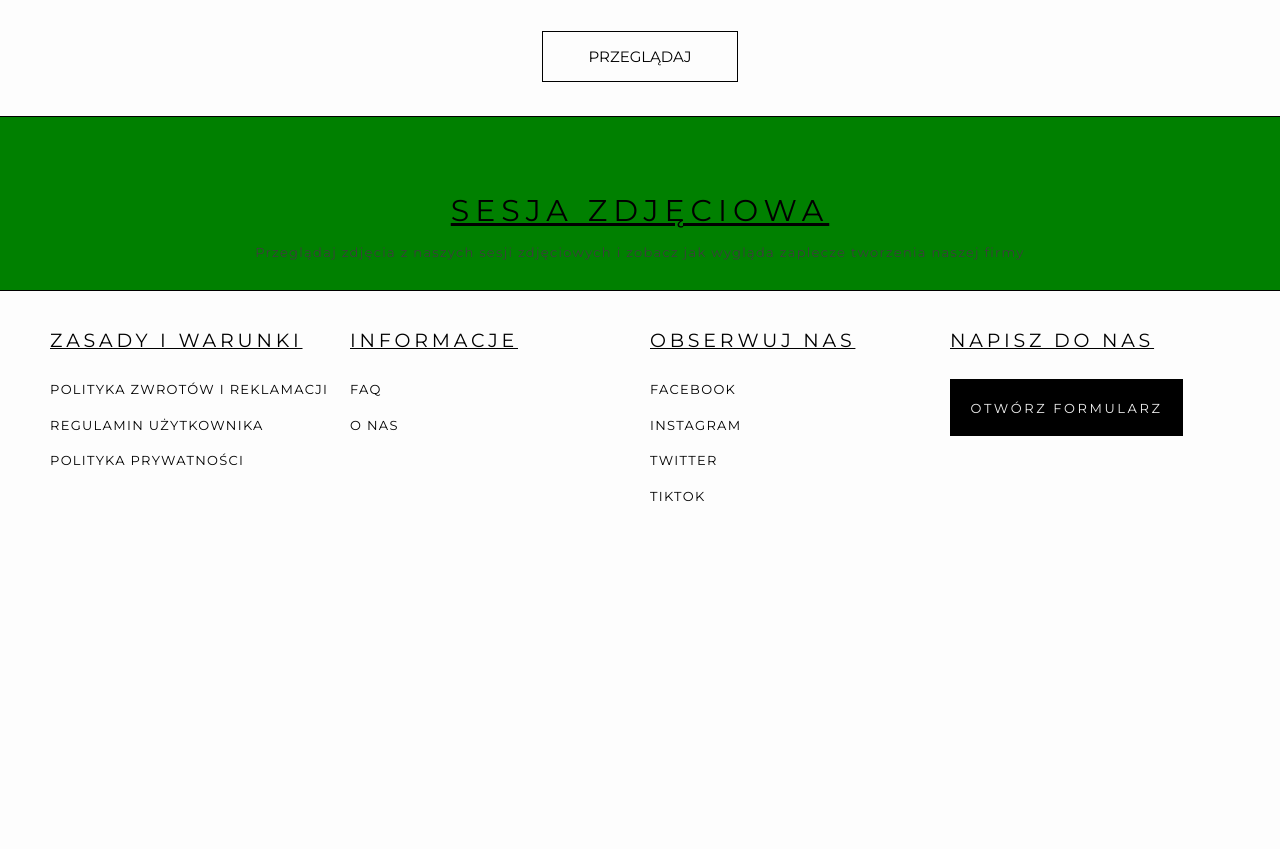
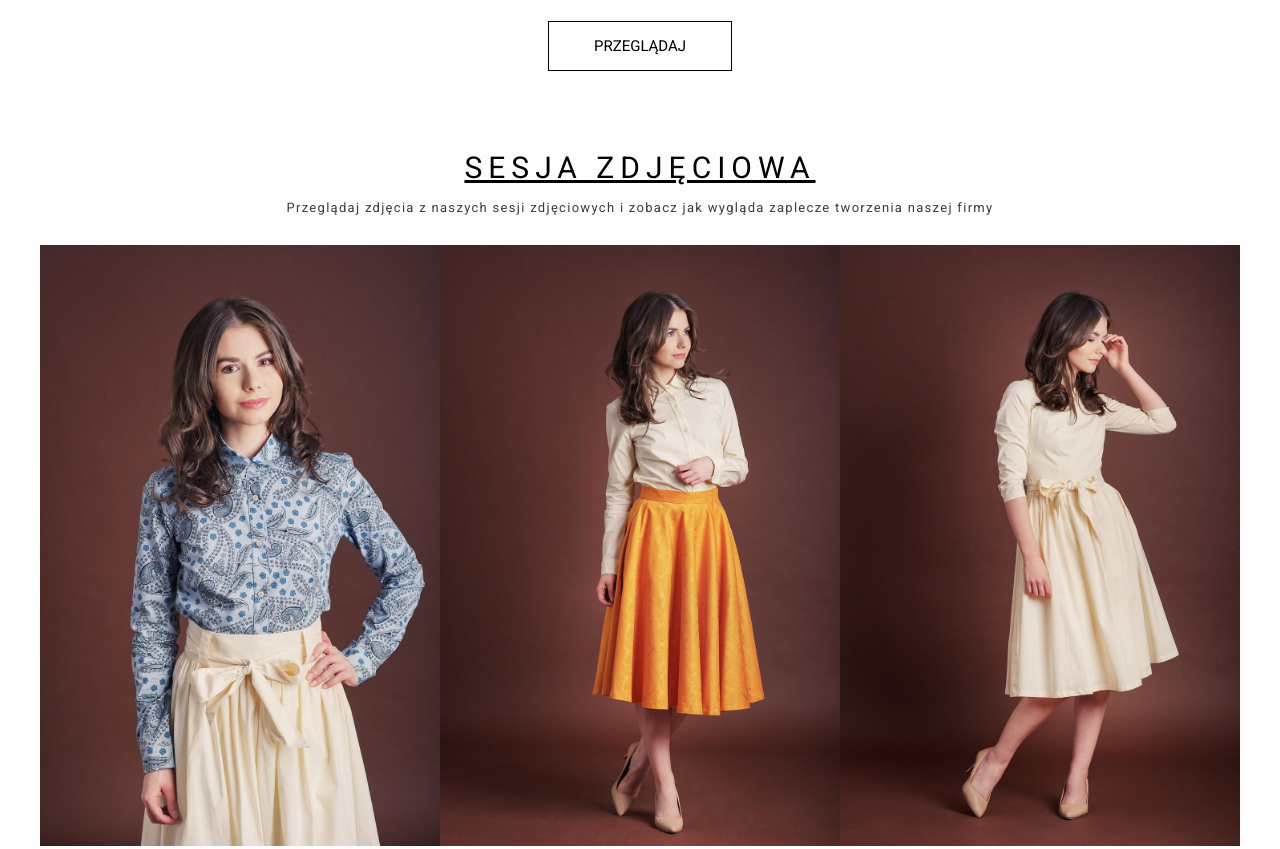
Before and after one commit to ob3x/krzychu, a website: page index.html in a window 1280 px wide. Shown: the part 1449-2298 px from the top of the page. Before the commit the page ends 2032 px from the top, so only its background shows below. Drawn offline with nearby package versions, Linux system fonts and the light colour scheme.

Commit message:
sesion-update

```diff
--- a/index.html
+++ b/index.html
@@ -7,8 +7,11 @@
     <title>Document</title>
     <link rel="preconnect" href="https://fonts.googleapis.com">
     <link rel="preconnect" href="https://fonts.gstatic.com" crossorigin>
-    <link href="https://fonts.googleapis.com/css2?family=Montserrat:ital,wght@0,100..900;1,100..900&display=swap"
+    <link
+        href="https://fonts.googleapis.com/css2?family=Courier+Prime:ital,wght@0,400;0,700;1,400;1,700&family=Poppins:ital,wght@0,100;0,200;0,300;0,400;0,500;0,600;0,700;0,800;0,900;1,100;1,200;1,300;1,400;1,500;1,600;1,700;1,800;1,900&family=Roboto:ital,wght@0,100;0,300;0,400;0,500;0,700;0,900;1,100;1,300;1,400;1,500;1,700;1,900&display=swap"
         rel="stylesheet">
+
+
     <link rel="stylesheet" type="text/css" href="//cdn.jsdelivr.net/npm/slick-carousel@1.8.1/slick/slick.css" />
     <link rel="stylesheet" href="dist/css/style.min.css">
 </head>
@@ -78,7 +81,7 @@
         <div class="wrapper chose-box">
             <div class="chose-box__item">
                 <div class="chose-box__item-img">
-                    <a href="form.html" class="chose-box__item-img__hero">
+                    <a href="#" class="chose-box__item-img__hero">
                         <div class="chose-box__item-img--btn">mężczyzna</div>
                     </a>
                 </div>
@@ -151,7 +154,11 @@
         <p class="sesion__text">Przeglądaj zdjęcia z naszych sesji zdjęciowych i zobacz jak wygląda zaplecze tworzenia
             naszej firmy</p>
         <div class="wrapper">
-
+            <div class="sesion-box">
+                <img src="dist/img/sesion1.jpg" alt="model" class="sesion-box__item">
+                <img src="dist/img/sesion2.jpg" alt="model" class="sesion-box__item">
+                <img src="dist/img/sesion3.jpg" alt="model" class="sesion-box__item">
+            </div>
         </div>
     </section>
 
@@ -164,8 +171,7 @@
                     <li class="footer-item__list-link"><a href="#" class="footer-item__list-style">Polityka zwrotów i
                             reklamacji</a>
                     </li>
-                    <li class="footer-item__list-link"><a href="#" class="footer-item__list-style">Regulamin
-                            użytkownika</a>
+                    <li class="footer-item__list-link"><a href="#" class="footer-item__list-style">Regulamin</a>
                     </li>
                     <li class="footer-item__list-link"><a href="#" class="footer-item__list-style">Polityka
                             prywatności</a>
```
Also changed, not shown: form.html (+5 -4 lines), dist/css/style.min.css, dist/img/sesion1.jpg (added), dist/img/sesion2.jpg (added), dist/img/sesion3.jpg (added).
